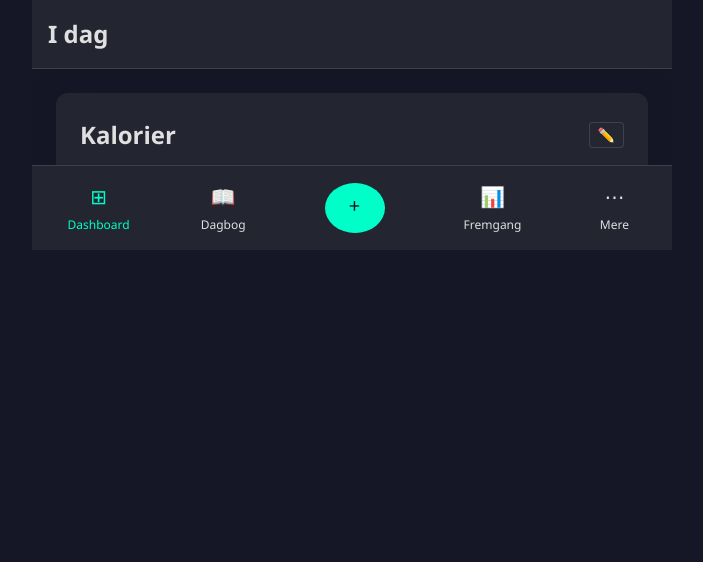
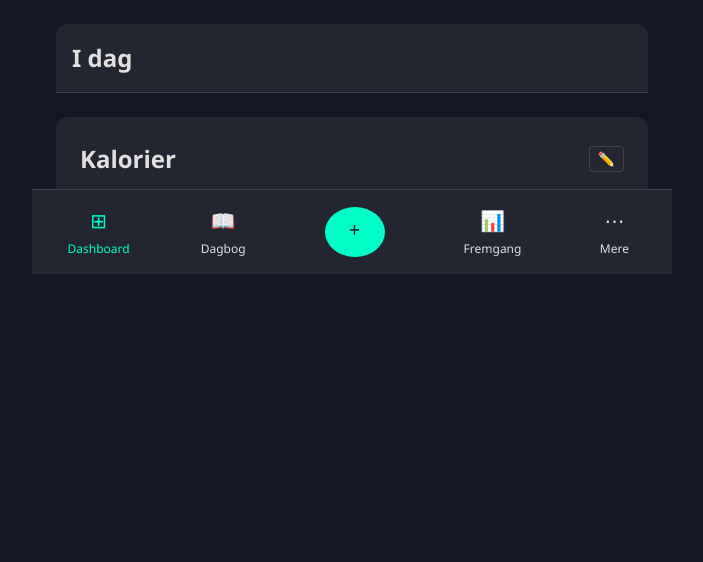
Before and after one commit to uditrima/calcalc, a website with bundled scripts: page frontend/index.html in a window 1280 px wide. Shown: the whole page, without its empty margins (288-991 px from the left). Built offline with nearby package versions, Linux system fonts and the light colour scheme; files whose address does not match are found by name.

Commit message:
Tilføj mellemrum og runde hjørner til header
Ændringer:
- Tilføj padding til app-main for mellemrum
- Giv app-header runde hjørner (top-left, top-right)
- Tilføj margin til header for bedre spacing
- Juster padding for at matche nye margins

Dette skaber bedre visuelt flow mellem
Kalorier sektion og navigation.

```diff
--- a/frontend/styles/layout.css
+++ b/frontend/styles/layout.css
@@ -19,7 +19,9 @@
     backdrop-filter: var(--blur-glass);
     -webkit-backdrop-filter: var(--blur-glass);
     border-bottom: 1px solid var(--color-border);
+    border-radius: var(--radius-lg) var(--radius-lg) 0 0;
     padding: var(--space-md);
+    margin: var(--space-lg) var(--space-lg) 0 var(--space-lg);
 }
 
 .app-header h1 {
@@ -32,6 +34,7 @@
     flex: 1;
     position: relative;
     overflow: hidden;
+    padding: 0 var(--space-lg) calc(var(--space-lg) + 80px) var(--space-lg); /* Account for bottom nav height */
 }
 
 /* View Management */
```
